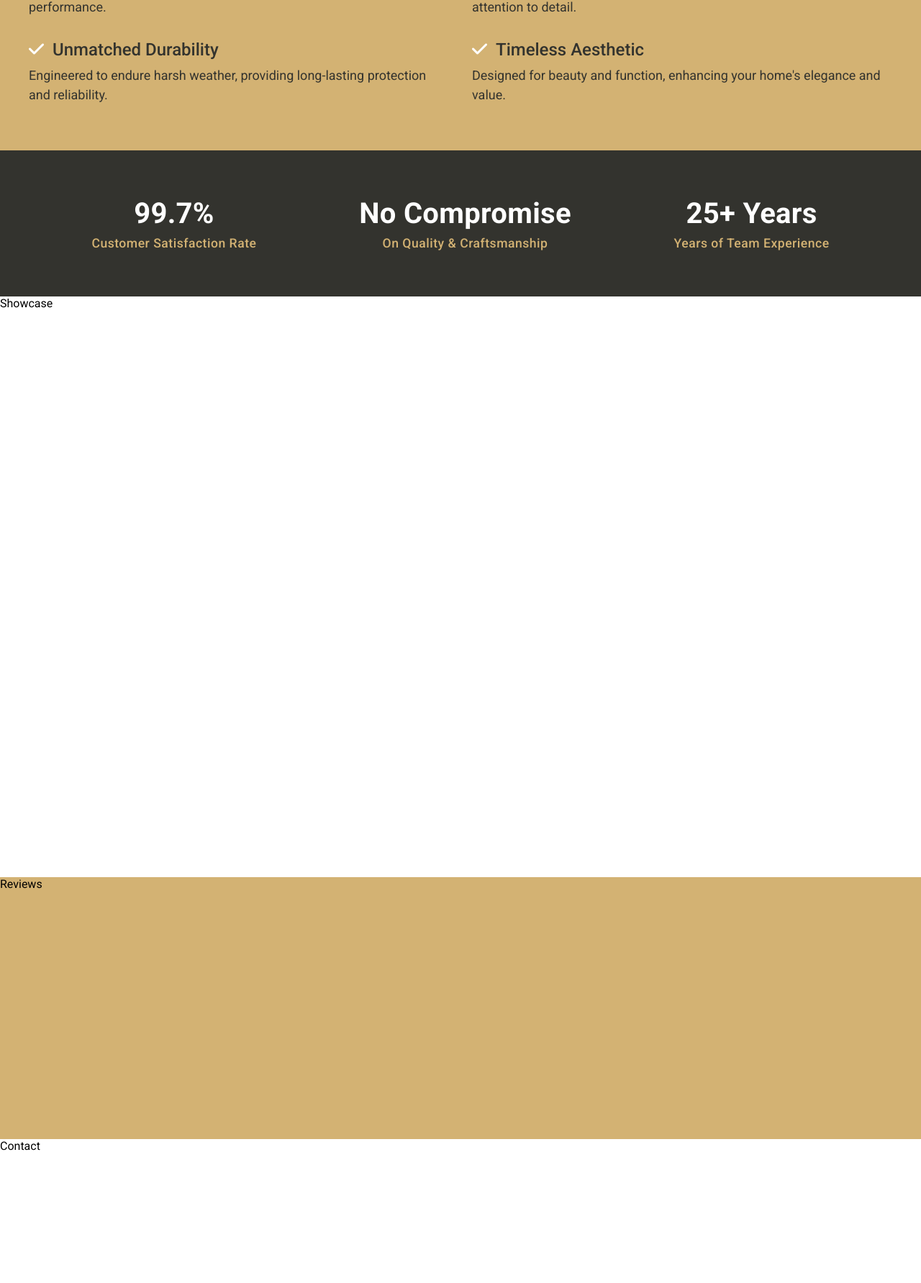
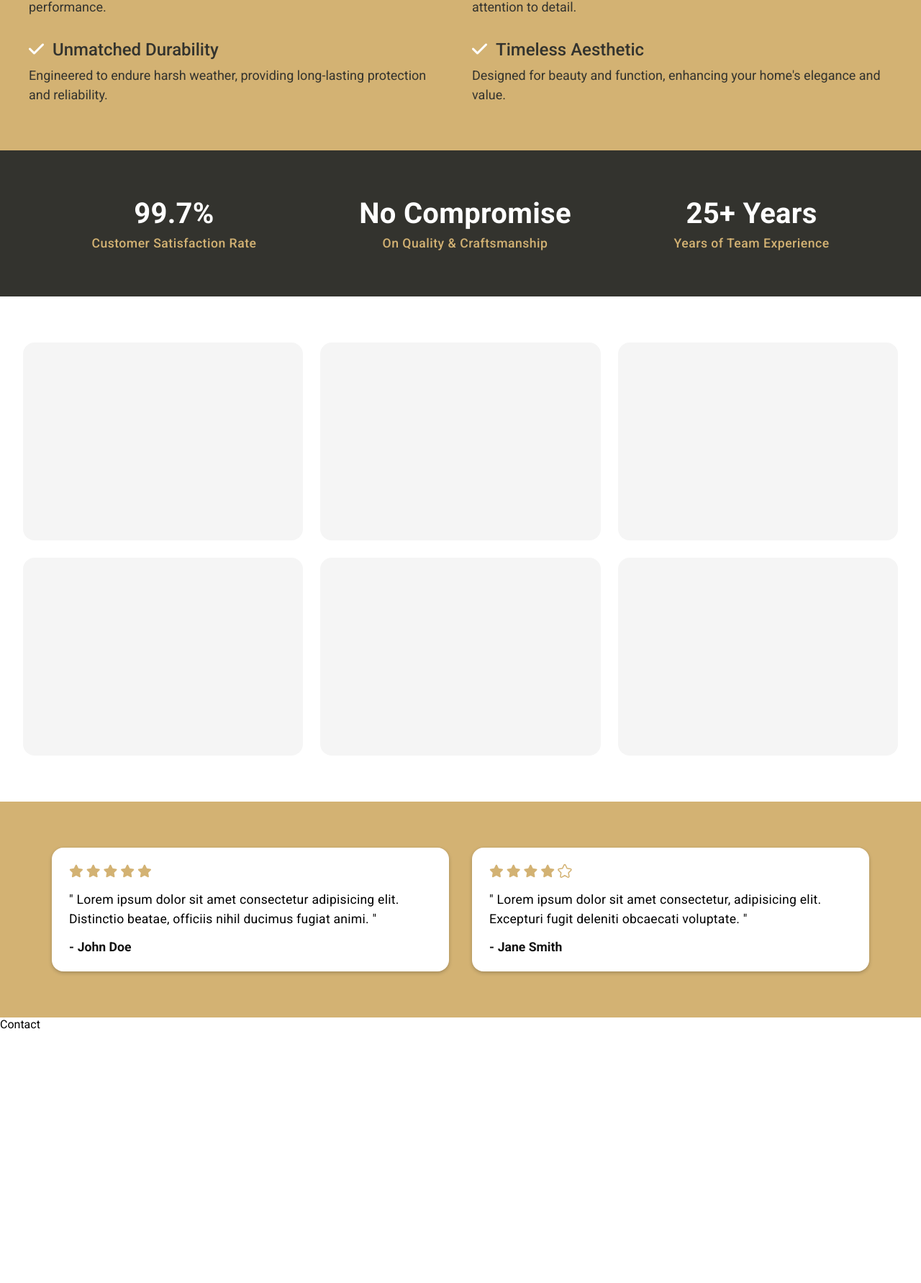
Before and after one commit to bjded/newpointroofing, a PHP site: page / in a window 1280 px wide. Shown: the part 1438-3221 px from the top of the page at 72% size. Run offline with PHP 8.4, Linux system fonts and the light colour scheme.

Commit message:
showcase and reviews + services refactor

```diff
--- a/index.html
+++ b/index.html
@@ -30,7 +30,7 @@
         <!-- Styles -->
         <link rel="stylesheet" href="styles/styles.css" />
     </head>
-    <body>
+    <body id="home">
         <nav aria-label="Main Navigation">
             <div class="nav-logo-contact">
                 <div class="logo">
@@ -53,12 +53,12 @@
             </div>
             <ul>
                 <li>
-                    <a href="#" title="Services" class="active"
+                    <a href="#home" title="Home" class="active"
                         ><i class="fa-solid fa-house-chimney"></i>Home</a
                     >
                 </li>
                 <li>
-                    <a href="#services" title="Services" class="active"
+                    <a href="#services" title="Services"
                         ><i class="fa-solid fa-hammer"></i>Services</a
                     >
                 </li>
@@ -102,7 +102,8 @@
             </div>
         </section>
 
-        <section id="services" class="container">
+        <section id="services">
+            <div class="container">
                 <div
                     data-aos="fade-right"
                     data-aos-duration="500"
@@ -123,8 +124,8 @@
                 >
                     <h3>Commercial Roofing</h3>
                     <p>
-                    Expert roofing services for businesses, providing reliable,
-                    efficient, and long-lasting solutions.
+                        Expert roofing services for businesses, providing
+                        reliable, efficient, and long-lasting solutions.
                     </p>
                     <a href="#" class="btn btn-primary-arrow">Learn More</a>
                 </div>
@@ -136,10 +137,11 @@
                 >
                     <h3>Construction Services</h3>
                     <p>
-                    Full-service construction for projects of any size. Quality
-                    work, guaranteed.
+                        Full-service construction for projects of any size.
+                        Quality work, guaranteed.
                     </p>
                     <a href="#" class="btn btn-primary-arrow">Learn More</a>
+                </div>
             </div>
         </section>
 
@@ -209,9 +211,49 @@
             </div>
         </section>
 
-        <section id="showcase">Showcase</section>
+        <section id="showcase">
+            <div class="container">
+                <div class="image"></div>
+                <div class="image"></div>
+                <div class="image"></div>
+                <div class="image"></div>
+                <div class="image"></div>
+                <div class="image"></div>
+            </div>
+        </section>
 
-        <section id="reviews">Reviews</section>
+        <section id="reviews">
+            <div class="container">
+                <div class="review">
+                    <div class="stars">
+                        <i class="fa-solid fa-star"></i>
+                        <i class="fa-solid fa-star"></i>
+                        <i class="fa-solid fa-star"></i>
+                        <i class="fa-solid fa-star"></i>
+                        <i class="fa-solid fa-star"></i>
+                    </div>
+                    <p class="comment">
+                        Lorem ipsum dolor sit amet consectetur adipisicing elit.
+                        Distinctio beatae, officiis nihil ducimus fugiat animi.
+                    </p>
+                    <p class="person">John Doe</p>
+                </div>
+                <div class="review">
+                    <div class="stars">
+                        <i class="fa-solid fa-star"></i>
+                        <i class="fa-solid fa-star"></i>
+                        <i class="fa-solid fa-star"></i>
+                        <i class="fa-solid fa-star"></i>
+                        <i class="fa-solid fa-star empty"></i>
+                    </div>
+                    <p class="comment">
+                        Lorem ipsum dolor sit amet consectetur, adipisicing
+                        elit. Excepturi fugit deleniti obcaecati voluptate.
+                    </p>
+                    <p class="person">Jane Smith</p>
+                </div>
+            </div>
+        </section>
 
         <section id="contact">Contact</section>
 
--- a/scripts/scripts.js
+++ b/scripts/scripts.js
@@ -4,7 +4,9 @@ document.querySelectorAll('a[href^="#"]').forEach((anchor) => {
         e.preventDefault();
 
         const targetId = this.getAttribute("href");
+        console.log(targetId);
         const targetElement = document.querySelector(targetId);
+        console.log(targetElement);
         const navHeight = document.querySelector("nav").offsetHeight;
 
         if (targetElement) {
@@ -13,6 +15,8 @@ document.querySelectorAll('a[href^="#"]').forEach((anchor) => {
                 targetElement.getBoundingClientRect().top +
                 window.scrollY -
                 navHeight;
+
+            console.log(targetPosition);
 
             // Smooth scroll to the target position
             window.scrollTo({
--- a/styles/styles.css
+++ b/styles/styles.css
@@ -342,20 +346,68 @@ nav ul li a i {
 
 #showcase {
   width: 100%;
-  height: 807px; /* placeholder */
   background-color: #fff;
+}
+#showcase .container {
+  max-width: 1340px;
+  display: grid;
+  grid-template-columns: repeat(auto-fit, minmax(350px, 1fr));
+  gap: 1.5rem;
+  margin: 0 auto;
+}
+#showcase .container .image {
+  border-radius: 1rem;
+  height: 275px;
+  background-color: hsl(0, 0%, 96%);
 }
 
 #reviews {
   width: 100%;
-  height: 364px; /* placeholder */
   background-color: hsl(39, 52%, 64%);
 }
-
-#reviews {
-  width: 100%;
-  height: 364px; /* placeholder */
-  background-color: hsl(39, 52%, 64%);
+#reviews .container {
+  max-width: 1200px;
+  margin: 0 auto;
+  display: grid;
+  grid-template-columns: 1fr 1fr;
+  gap: 2rem;
+}
+#reviews .container .review {
+  border-radius: 1rem;
+  padding: 1.5rem;
+  background-color: hsl(0, 0%, 100%);
+  box-shadow: 0 2px 5px rgba(18, 18, 18, 0.25);
+}
+#reviews .container .review .stars i {
+  font-size: 1.1rem;
+  color: hsl(39, 52%, 64%);
+}
+#reviews .container .review .stars i + .empty {
+  color: transparent;
+  -webkit-text-stroke: 1.5px hsl(39, 52%, 64%);
+}
+#reviews .container .review .comment {
+  margin: 1rem 0;
+  font-size: 1.1rem;
+  letter-spacing: 0.25px;
+  line-height: 1.5;
+}
+#reviews .container .review .comment::before, #reviews .container .review .comment::after {
+  content: '"';
+}
+#reviews .container .review .person {
+  font-size: 1.1rem;
+  font-weight: 700;
+  color: hsl(0, 0%, 7%);
+}
+#reviews .container .review .person::before {
+  content: "-";
+  margin-right: 0.3rem;
+}
+@media (max-width: 991px) {
+  #reviews .container {
+    grid-template-columns: 1fr;
+  }
 }
 
 #contact {
--- a/styles/styles.scss
+++ b/styles/styles.scss
@@ -6,7 +6,7 @@ $color-dark: hsl(0, 0%, 7%);
 $color-light: hsl(0, 0%, 100%);
 $color-neutral: hsl(0, 0%, 96%);
 
-$color-overlay: rgba($color-dark, 0.35);
+$color-overlay: rgba($color-dark, 0.25);
 
 // Fonts
 $font-primary: "Roboto", serif;
@@ -15,7 +15,8 @@ $font-awesome: "Font Awesome 6 Free";
 // Variable Settings
 $nav-height: 153.77px;
 $nav-width: 1200px; /*1024px;*/
-$content-max-width: 1200px;
+$content-max-width: 1440px;
+$content-width: 1200px;
 $container-padding: 4rem;
 
 // Reset
@@ -255,17 +256,20 @@ nav {
 
 // Services
 #services {
-    width: 100%;
+    background-color: rgba(hsl(0, 0%, 7%), 0.75);
+    .container {
+        max-width: $content-max-width;
         display: grid;
         grid-template-columns: repeat(auto-fit, minmax(350px, 1fr));
         gap: 1.5rem;
-    background-color: rgba(hsl(0, 0%, 7%), 0.75);
+        margin: 0 auto;
         .service {
             min-height: 300px;
             position: relative;
             border-radius: 1rem;
             padding: 4.5rem 1.5rem 1.5rem 1.5rem;
             background-color: $color-light;
+            overflow: hidden;
             h3 {
                 font-size: 2rem;
                 font-weight: 700;
@@ -301,6 +305,7 @@ nav {
             background-size: cover;
         }
     }
+}
 
 // About Us
 #why-new-point {
@@ -308,7 +313,7 @@ nav {
     background-color: $color-secondary;
     color: $color-primary;
     .whys {
-        max-width: calc($content-max-width - 0px);
+        max-width: calc($content-width - 0px);
         display: grid;
         grid-template-columns: 1fr 1fr;
         gap: 2rem;
@@ -349,7 +354,7 @@ nav {
     background-color: $color-primary;
     text-align: center;
     .container {
-        max-width: calc($content-max-width);
+        max-width: $content-width;
         display: flex;
         flex-wrap: wrap;
         justify-content: space-around;
@@ -375,22 +380,70 @@ nav {
 // Showcase
 #showcase {
     width: 100%;
-    height: 807px; /* placeholder */
     background-color: #fff;
+    .container {
+        max-width: calc($content-max-width - 100px);
+        display: grid;
+        grid-template-columns: repeat(auto-fit, minmax(350px, 1fr));
+        gap: 1.5rem;
+        margin: 0 auto;
+        .image {
+            border-radius: 1rem;
+            height: 275px;
+            background-color: $color-neutral;
+        }
+    }
 }
 
 // Client Reviews
 #reviews {
     width: 100%;
-    height: 364px; /* placeholder */
     background-color: $color-secondary;
+    .container {
+        max-width: $content-width;
+        margin: 0 auto;
+        display: grid;
+        grid-template-columns: 1fr 1fr;
+        gap: 2rem;
+        .review {
+            border-radius: 1rem;
+            padding: 1.5rem;
+            background-color: $color-light;
+            box-shadow: 0 2px 5px $color-overlay;
+            .stars {
+                i {
+                    font-size: 1.1rem;
+                    color: $color-secondary;
+                    + .empty {
+                        color: transparent;
+                        -webkit-text-stroke: 1.5px $color-secondary;
                     }
-
-// Reviews
-#reviews {
-    width: 100%;
-    height: 364px; /* placeholder */
-    background-color: $color-secondary;
+                }
+            }
+            .comment {
+                margin: 1rem 0;
+                font-size: 1.1rem;
+                letter-spacing: 0.25px;
+                line-height: 1.5;
+                &::before,
+                &::after {
+                    content: '"';
+                }
+            }
+            .person {
+                font-size: 1.1rem;
+                font-weight: 700;
+                color: $color-dark;
+                &::before {
+                    content: "-";
+                    margin-right: 0.3rem;
+                }
+            }
+        }
+        @media (max-width: 991px) {
+            grid-template-columns: 1fr;
+        }
+    }
 }
 
 // Contact
```
Also changed, not shown: other parts of styles/styles.css (+16 -12 lines), 1 other file. Lines whose indentation alone changed are shown as unchanged.
